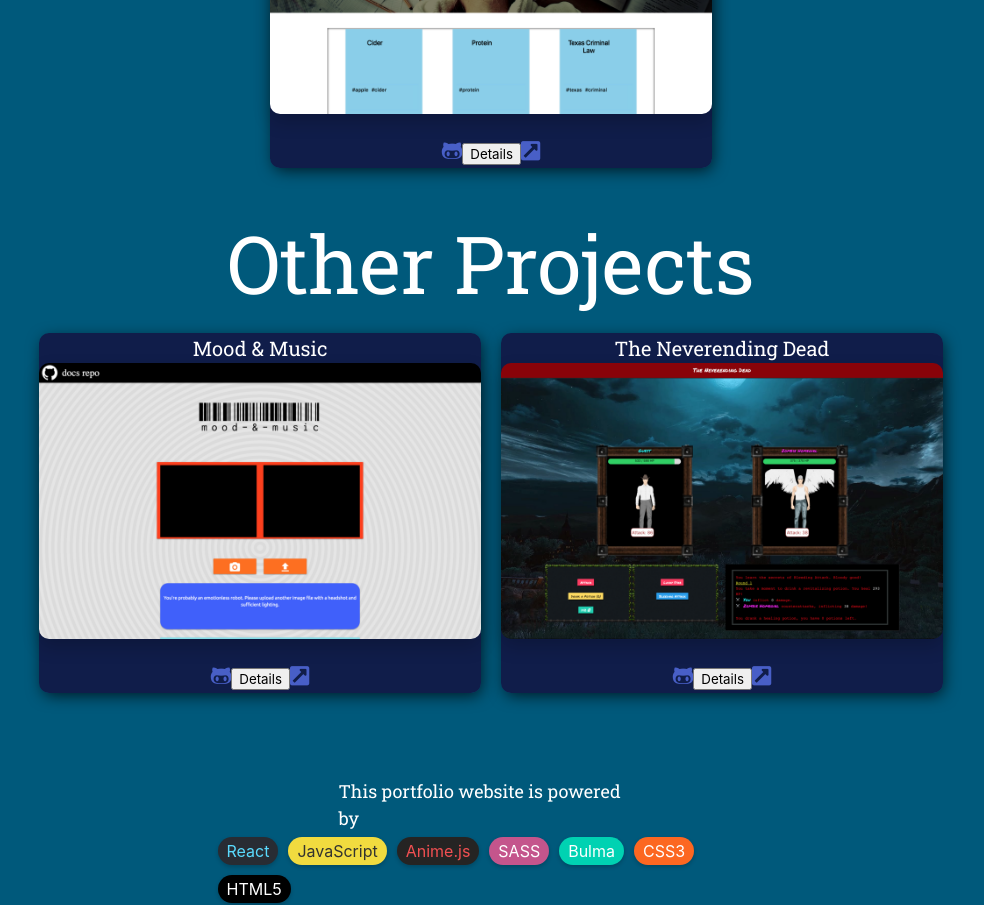
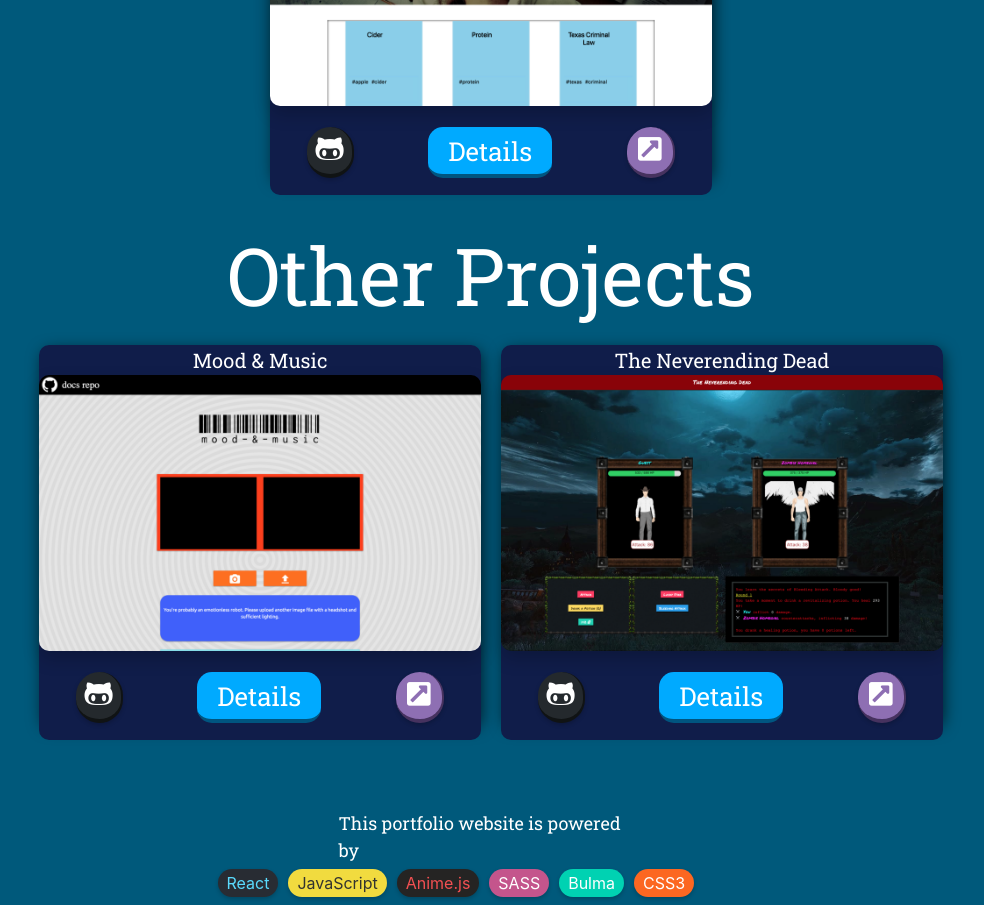
Before and after one commit to do-kevin/do-kevin.github.io, a React (Create React App) app: page / in a window 1280 px wide. Shown: the part 1620-2525 px from the top of the page, without its empty margins (149-1133 px from the left). Built offline with nearby package versions, Linux system fonts and the light colour scheme.

Commit message:
Styles project-content

```diff
--- a/src/static/css/App.scss
+++ b/src/static/css/App.scss
@@ -9,9 +9,7 @@ sans-serif;
 $robotoFont: "Roboto",
 Helvetica,
 sans-serif;
-$dropListColor: rgb(67,
-16,
-74);
+$dropListColor: hsl(48, 100%, 50%);
 html,
 body,
 .App {
@@ -31,7 +29,8 @@ body,
     border-radius: $drop-border-radius;
     width: 200px;
     background: $dropListColor;
-    color: white;
+    color: black;
+    font-weight: 600;
     padding: 8px;
     border: none;
     cursor: pointer;
@@ -63,8 +62,9 @@ body,
 
 .drop-list button {
     font-size: 3vh;
+    font-weight: 600;
     background: $dropListColor;
-    color: white;
+    color: black;
     text-decoration: none;
     display: block;
     outline: none;
@@ -73,7 +73,7 @@ body,
     border: 0 solid $dropListColor;
     cursor: pointer;
     font-size: $navFontSize;
-    font-family: $robotoFont;
+    font-family: $robotoSlabFont;
 }
 
 .drop-list button:nth-last-child(1) {
@@ -84,6 +84,7 @@ body,
 .drop-list button:hover,
 .drop-list button:active {
     background-color: rgb(0, 0, 0);
+    color: white;
 }
 
 .project-names {
@@ -101,8 +102,8 @@ body,
     text-align: center;
     white-space: nowrap;
     color: white;
-    background: rgb(11, 134, 0);
-    border-bottom: 4px solid rgb(5, 63, 0);
+    background: hsl(267, 31%, 57%);
+    border-bottom: 4px solid hsl(267, 31%, 28.5%);
     border-radius: 25px;
     box-shadow: 0 2px 4px 0 rgba(0, 0, 0, 0.2);
     font-family: $robotoFont;
@@ -111,7 +112,7 @@ body,
 .visit-website-btn:hover,
 .visit-website-btn:active {
     color: white;
-    border-bottom: 2px solid rgb(5, 63, 0);
+    border-bottom-width: 2px;
     box-shadow: inset -1px 0 20px 0 rgba(0, 0, 0, 0.75);
 }
 
@@ -348,6 +349,7 @@ $kevin-scale: 230px;
 figure.project-showcase-container {
     max-width: 442px;
     margin: 10px;
+    height: 380px;
     h1 {
         font-size: 18px;
     }
@@ -369,11 +371,11 @@ figure.project-showcase-container {
 figure.project-showcase-container div {
     background-color: #101d4a;
     border-radius: 10px;
-    height: 100%;
+    height: 395px;
     font-size: 22px;
     transition: background-color 0.7s;
     color: white;
-    cursor: pointer; // transition: height 1s;
+    // cursor: pointer; // transition: height 1s;
     h1 {
         font-size: 20px;
         font-family: $robotoSlabFont;
@@ -395,25 +397,107 @@ figure.project-showcase-container img {
     font-size: 35px;
 }
 
-figure.project-showcase-container div:hover,
-figure.project-showcase-container div:active {
-    background: rgb(69, 36, 121); // height: 150%;
-    .fa-hand-point-up {
-        -webkit-animation: heartbeat 1.5s ease-in-out infinite both;
-        animation: heartbeat 1.5s ease-in-out infinite both;
+// figure.project-showcase-container div:hover,
+// figure.project-showcase-container div:active {
+//     background: rgb(69, 36, 121); // height: 150%;
+//     .fa-hand-point-up {
+//         -webkit-animation: heartbeat 1.5s ease-in-out infinite both;
+//         animation: heartbeat 1.5s ease-in-out infinite both;
+//     }
+//     -webkit-box-shadow: 1px 2px 8px -1px rgba(0,
+//     0,
+//     0,
+//     0.75);
+//     -moz-box-shadow: 1px 2px 8px -1px rgba(0,
+//     0,
+//     0,
+//     0.75);
+//     box-shadow: 1px 2px 8px -1px rgba(0,
+//     0,
+//     0,
+//     0.75);
+// }
+
+.project-content {
+    display: flex;
+    justify-content: space-around;
+    vertical-align: baseline;
+
+    &__github-btn {
+        color: white;
+        font-size: 30px;
+        padding: 0 8px;
+        border-radius: 25px;
+        background-color: #24292d;
+        border-right: 2px solid #101314;
+        border-bottom: 4px solid #101314;
+        box-shadow: 0 2px 4px 0 rgba(0, 0, 0, 0.2);
+
+        &:active, &:hover {
+            box-shadow: inset -1px 0 20px 0 rgba(0, 0, 0, 0.75);
+            border-right: 1px;
+            border-bottom: 2px;
+            color: white;
+
+            i {
+                -webkit-animation: heartbeat 1.5s ease-in-out infinite both;
+                animation: heartbeat 1.5s ease-in-out infinite both;
+            }
+        }
     }
-    -webkit-box-shadow: 1px 2px 8px -1px rgba(0,
-    0,
-    0,
-    0.75);
-    -moz-box-shadow: 1px 2px 8px -1px rgba(0,
-    0,
-    0,
-    0.75);
-    box-shadow: 1px 2px 8px -1px rgba(0,
-    0,
-    0,
-    0.75);
+
+    span {
+        display: inline-block;
+    }
+
+    &__details-btn {
+        border-radius: 15px;
+        outline: none;
+        font-size: 26px;
+        font-family: $robotoSlabFont;
+        padding: 0 20px;
+        color: white;
+        background: hsl(200, 100%, 50%);
+        border-top: 0;
+        border-left: 0;
+        border-right: 0;
+        border-bottom: 4px solid hsl(200, 100%, 25%);;
+        cursor: pointer;
+
+        &:active, &:hover {
+            color: white;
+            border-bottom: 2px;
+            box-shadow: inset -1px 0 20px 0 rgba(0, 0, 0, 0.75);
+
+            span {
+                -webkit-animation: heartbeat 1.5s ease-in-out infinite both;
+                animation: heartbeat 1.5s ease-in-out infinite both;
+            }
+        }
+    }
+
+    &__live-btn {
+        color: white;
+        font-size: 27px;
+        padding: 3px 11px;
+        border-radius: 25px;
+        background-color: hsl(267, 31%, 57%);
+        border-right: 2px solid hsl(267, 31%, 28.5%);
+        border-bottom: 4px solid hsl(267, 31%, 28.5%);
+        box-shadow: 0 2px 4px 0 rgba(0, 0, 0, 0.2);
+
+        &:active, &:hover {
+            box-shadow: inset -1px 0 20px 0 rgba(0, 0, 0, 0.75);
+            border-right: 1px;
+            border-bottom: 2px;
+            color: white;
+
+            i {
+                -webkit-animation: heartbeat 1.5s ease-in-out infinite both;
+                animation: heartbeat 1.5s ease-in-out infinite both;
+            }
+        }
+    }
 }
 
 @-webkit-keyframes heartbeat {
@@ -597,6 +681,7 @@ figure.project-showcase-container div:active {
     font-size: 2.7vw;
     max-width: 1079px;
     margin: auto auto 25px;
+    line-height: 3rem;
 }
 
 @media (max-width: 759px) {
```
Also changed, not shown: src/static/css/App.css, 1 other file (tests, documents, lock files or other folders).
